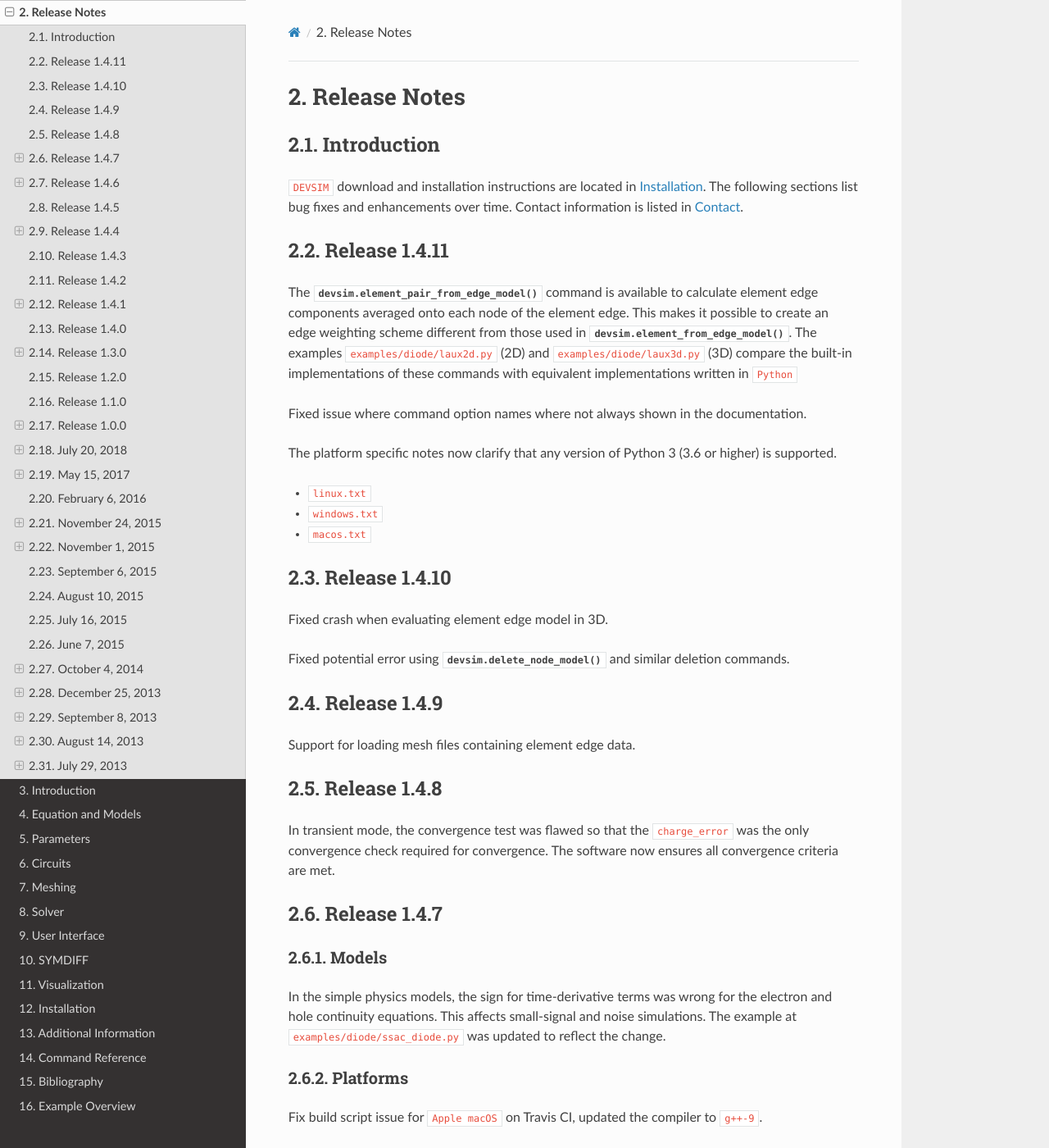
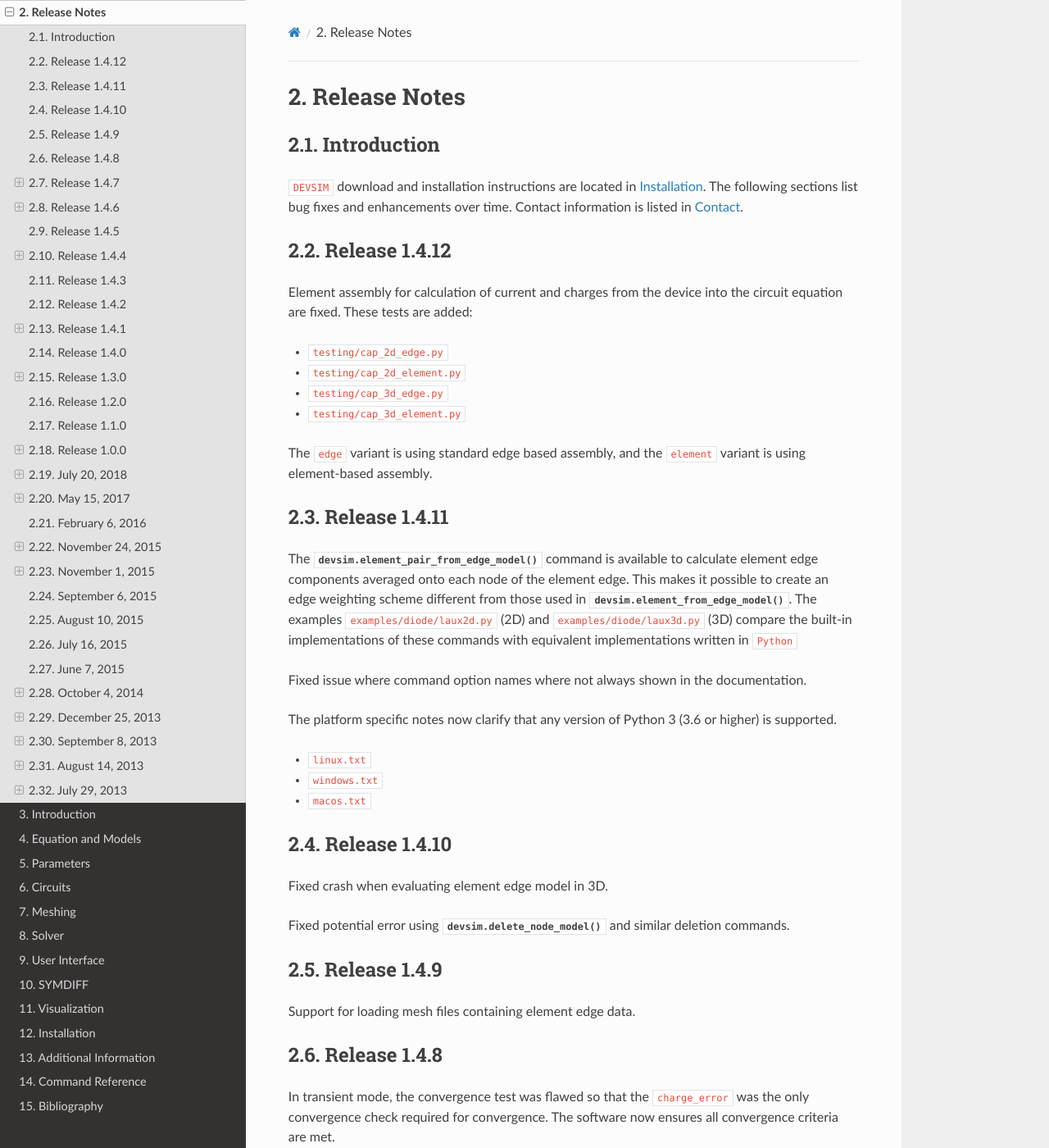
Before and after one commit to devsim/devsim_documentation, a Sphinx documentation site: the page built from sphinx/source/releasenotes.rst, in a window 1280 px wide and 1400 px high. Shown: the whole window at 82% size. Built offline with Sphinx 7.4.7 and the Read the Docs theme 2.0.0, drawn with Linux system fonts in a browser that asks for light colours; cross-references to code outside the pages are shown as plain code; some of the changed text lies outside the part shown.

Commit message:
update for next release

```diff
--- a/sphinx/source/conf.py
+++ b/sphinx/source/conf.py
@@ -64,7 +64,7 @@ author = u'DEVSIM LLC'
 # The short X.Y version.
 version = u'1.4'
 # The full version, including alpha/beta/rc tags.
-release = u'1.4.11'
+release = u'1.4.12'
 
 # The language for content autogenerated by Sphinx. Refer to documentation
 # for a list of supported languages.
--- a/sphinx/source/examples.rst
+++ b/sphinx/source/examples.rst
@@ -7,6 +7,11 @@ Example Overview
 
 In the following chapters, examples are presented for the use of |devsim| to solve some simulation problems.
 Examples are also located in the |devsim| distribution and their location is mentioned in :ref:`installation__directories`.
+
+Additional examples are available online, and listed here:
+
+- `https://devsim.org/introduction.html#examples <https://devsim.org/introduction.html#examples>`__
+
 
 The following example directories are contained in the distribution.
 
--- a/sphinx/source/releasenotes.rst
+++ b/sphinx/source/releasenotes.rst
@@ -8,6 +8,18 @@ Introduction
 ~~~~~~~~~~~~
 
 |devsim| download and installation instructions are located in :ref:`sec__installation`.  The following sections list bug fixes and enhancements over time.  Contact information is listed in :ref:`Contact`.
+
+Release 1.4.12
+~~~~~~~~~~~~~~
+
+Element assembly for calculation of current and charges from the device into the circuit equation are fixed.  These tests are added:
+
+- ``testing/cap_2d_edge.py``
+- ``testing/cap_2d_element.py``
+- ``testing/cap_3d_edge.py``
+- ``testing/cap_3d_element.py``
+
+The ``edge`` variant is using standard edge based assembly, and the ``element`` variant is using element-based assembly.
 
 Release 1.4.11
 ~~~~~~~~~~~~~~
```
